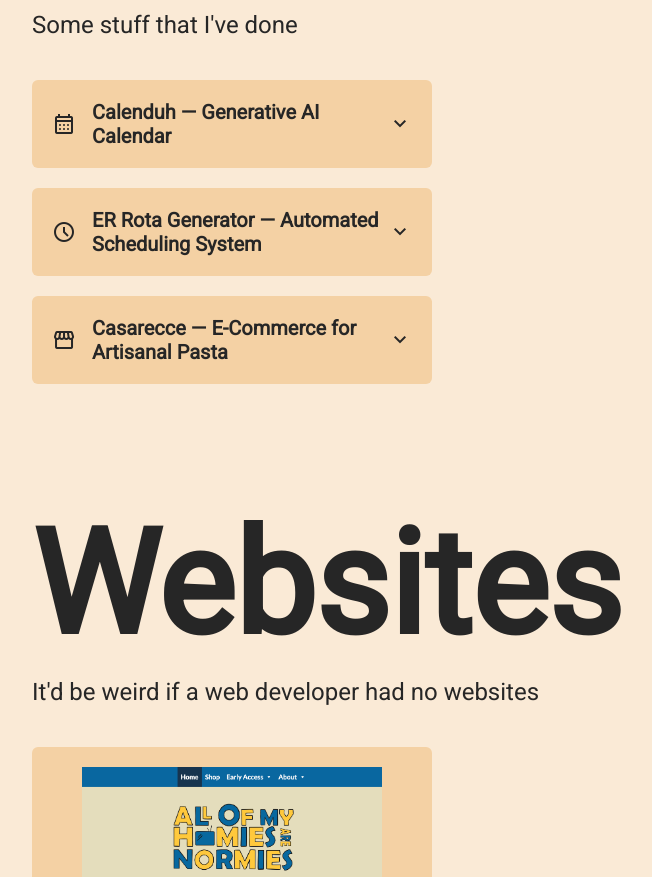
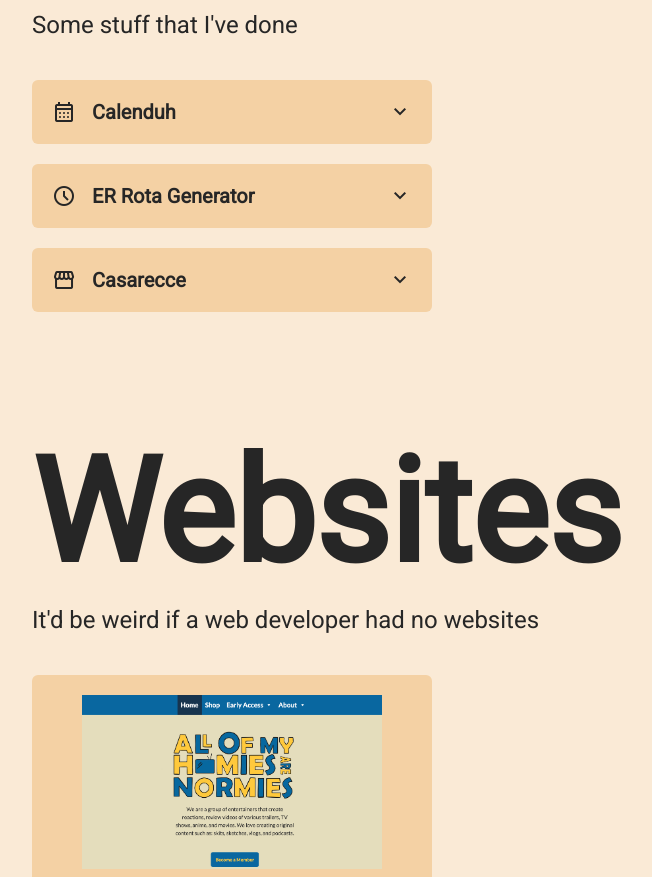
Before and after one commit to readysetgit/react-minimalist-portfolio, a React (Create React App) app: page / in a window 1280 px wide. Shown: the part 1732-2609 px from the top of the page, without its empty margins (278-930 px from the left). Built offline with nearby package versions, Linux system fonts and the light colour scheme.

Commit message:
shortened titles

```diff
--- a/src/App.jsx
+++ b/src/App.jsx
@@ -71,7 +71,7 @@ class App extends Component {
       ],
       projects: [
         {
-          name: "Calenduh — Generative AI Calendar",
+          name: "Calenduh",
           duration: "Ongoing",
           years: "02/2025",
           details: `Built an AI-powered assistant that automated Google Calendar scheduling, reducing manual planning time by over 70%. Integrated OpenAI’s GPT API to interpret commands like “Plan my 3-day workout.” Currently expanding features with voice command support and accessibility tools.`,
@@ -79,7 +79,7 @@ class App extends Component {
           icon: "calendar_month"
         },
         {
-          name: "ER Rota Generator — Automated Scheduling System",
+          name: "ER Rota Generator",
           duration: "Ongoing",
           years: "2024",
           details: `Developed a React-based rota generator to automate ER shift scheduling, reducing manual work and ensuring fair doctor distribution. Enforced constraints like minimum staffing per shift and enabled CSV exports for hospital systems.`,
@@ -87,7 +87,7 @@ class App extends Component {
           icon: "schedule"
         },
         {
-          name: "Casarecce — E-Commerce for Artisanal Pasta",
+          name: "Casarecce",
           duration: "Ongoing",
           years: "2023",
           details: `Launched a responsive online store for Casarecce (now Casa Pasta Bar), India’s first artisanal pasta bar. Added WhatsApp-based support to reduce cart abandonment and improve satisfaction.`,
```
